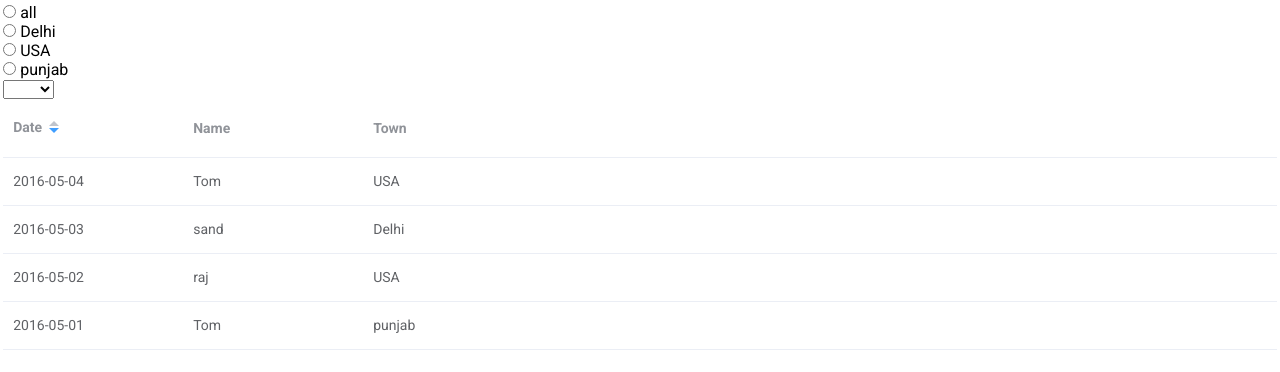
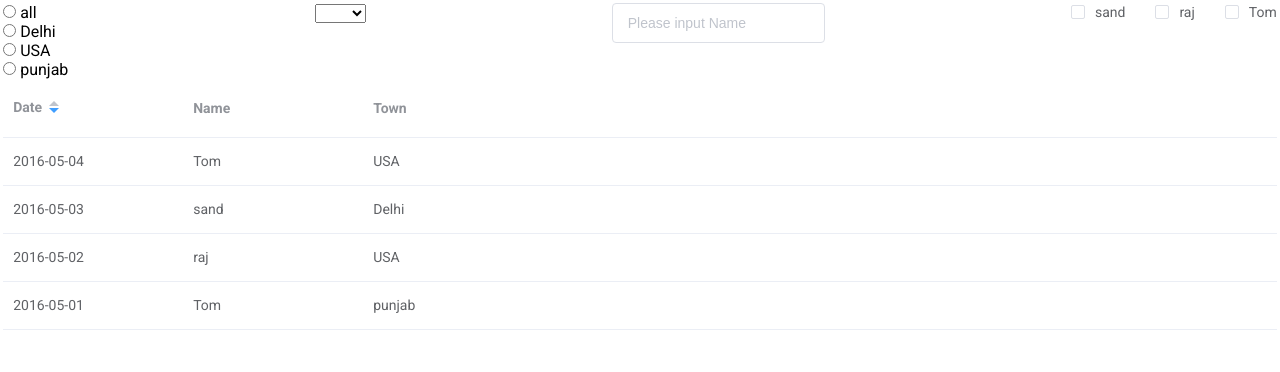
Before and after one commit to sumitkumardey91/vue-js-sample-codebase, a Vue app: page /table in a window 1280 px wide. Shown: the top 372 px of the page. Built offline with nearby package versions, Linux system fonts and the light colour scheme; sample sign-in values are in the browser's storage.

Commit message:
updated login

```diff
--- a/src/views/Login.vue
+++ b/src/views/Login.vue
@@ -61,12 +61,16 @@
         methods : {
             getSuccess () {
                 this.OpenLoader();
+
                 getPin(this.email).then((res) => {
                     console.log("success",res)
                     this.dataset = res.data[0].PostOffice
                     this.CloseLoader()
 
+                    localStorage.setItem("token", "ahtdhwbdwhgdgwdujbd")
+
                     this.$message.error('Oops, username password wrong.');// toust
+
 
 
                     if (res.status != 200) {
@@ -77,6 +81,7 @@
                     this.CloseLoader()
 
                 })
+
 
 
 
--- a/src/views/Table.vue
+++ b/src/views/Table.vue
@@ -1,12 +1,15 @@
 <template>
     <div>
 
-             <div>
-        <input type="radio" value="all" v-model="cityValue" > all
-        </div>
-        <div v-for="(item, index) in allCityName" :key="index">
-            <input type="radio" :value="item" v-model="cityValue" > {{item}}
+      <div class="flex-box">
+        <div>
+           <div>
+              <input type="radio" value="all" v-model="cityValue" > all
+          </div>
+            <div v-for="(item, index) in allCityName" :key="index">
+                <input type="radio" :value="item" v-model="cityValue" > {{item}}
 
+            </div>
         </div>
 
         <div>
@@ -18,6 +21,20 @@
           </select>
         </div>
 
+        <div>
+           <el-input placeholder="Please input Name" v-model="filterByName" @input="actSearchFilter"></el-input>
+        </div>
+
+
+
+        <div>
+          <el-checkbox-group v-model="checkList">
+            <el-checkbox v-for="(name, i) in nameArr" :key="i" :label="name" ></el-checkbox>
+          </el-checkbox-group>
+
+        </div>
+
+      </div>
 
 
         <el-table
@@ -58,7 +75,9 @@
         allCityName: [],
         mainTableData: [],
         nameValue: '',
-        nameArr: []
+        nameArr: [],
+        filterByName: '',
+        checkList: []
       }
     },
     watch: {
@@ -68,9 +87,47 @@
         },
         nameValue (name) {
             console.log(name)
+        },
+        // filterByName (val) {
+        //   this.actSearchFilter(val);
+        // }
+
+        checkList (nameList) {
+          this.filterNameListMul(nameList);
         }
     },
     methods: {
+      filterNameListMul (names) {
+
+        console.log("this.", names);
+
+
+        this.tableData = this.mainTableData;
+        this.tableData = this.tableData.filter((item) => {
+
+            let isAvai = names.find((name) => {
+               if (name == item.name) {
+                 return name;
+               }
+             })
+
+             if (isAvai != undefined) {
+               return item;
+             }
+
+        });
+
+
+      },
+      actSearchFilter (name) {
+         this.tableData = this.mainTableData;
+          this.tableData = this.tableData.filter((item) => {
+              if (((item.name).toLowerCase()).includes(name)) {
+                  return item;
+              }
+          });
+
+      },
       formatter(row) {
         return row.address;
       },
@@ -175,10 +232,25 @@
 
 
 
+    },
+    beforeRouteEnter (to, from, next) {
+
+
+      if (localStorage.getItem("token")) {
+        next();
+      } else {
+        next("/")
+      }
+
+
     }
+
   }
 </script>
 
 <style lang="scss" scoped>
-
+  .flex-box {
+    display: flex;
+    justify-content: space-between;
+  }
 </style>
```
